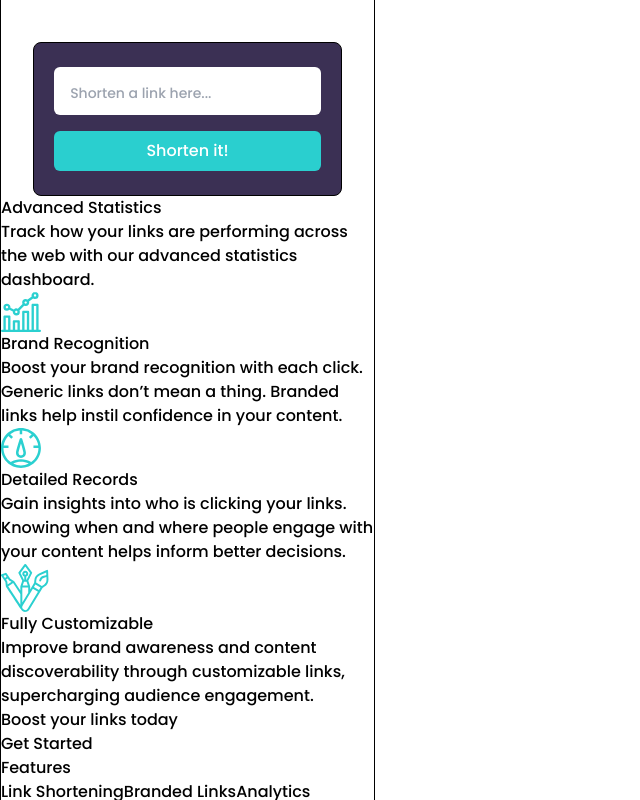
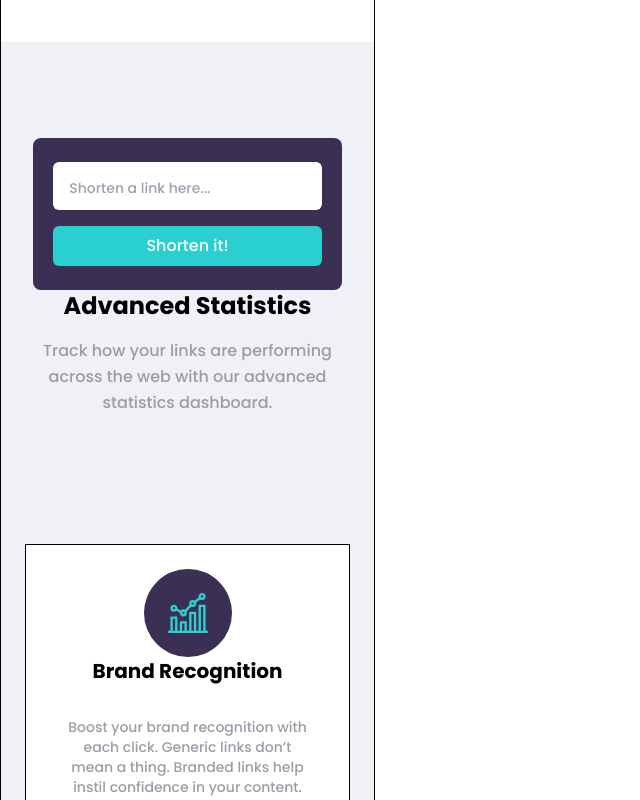
Before and after one commit to Brian-Lin-2/frontend-mentor-url-shortener, a React (Vite) app: page / in a window 1280 px wide. Shown: the part 640-1440 px from the top of the page, without its empty margins (0-640 px from the left). Built offline with nearby package versions, Linux system fonts and the light colour scheme.

Commit message:
Style InfoCard

```diff
--- a/src/components/Body.jsx
+++ b/src/components/Body.jsx
@@ -23,17 +23,18 @@ export default function Body() {
 
   return (
     <>
-      <div>
+      <div className="bg-gray py-24">
         <Shorten />
 
-        <div>
-          <h1>Advanced Statistics</h1>
-          <p>
+        <div className="mx-6 text-center mb-32">
+          <h1 className="font-bold text-2xl mb-4">Advanced Statistics</h1>
+          <p className="text-grayish-violet leading-relaxed">
             Track how your links are performing across the web with our advanced
             statistics dashboard.
           </p>
         </div>
 
+        <div className="border grid grid-cols-1 grid-rows-3 gap-20 mx-6">
           {info.map((info) => {
             return (
               <InfoCard
@@ -45,6 +46,7 @@ export default function Body() {
             );
           })}
         </div>
+      </div>
       <Start />
     </>
   );
--- a/src/components/body/InfoCard.jsx
+++ b/src/components/body/InfoCard.jsx
@@ -1,10 +1,14 @@
 /* eslint-disable react/prop-types */
 export default function InfoCard({ image, title, info }) {
   return (
-    <div>
-      <img src={image} alt="" />
-      <h1>{title}</h1>
-      <p>{info}</p>
+    <div className="flex flex-col items-center text-center bg-white p-6 pb-8">
+      <img
+        className="p-6 bg-dark-violet rounded-full overflow-visible"
+        src={image}
+        alt=""
+      />
+      <h1 className="text-xl font-bold mb-8">{title}</h1>
+      <p className="text-sm text-grayish-violet mx-4">{info}</p>
     </div>
   );
 }
--- a/src/components/body/Shorten.jsx
+++ b/src/components/body/Shorten.jsx
@@ -1,6 +1,6 @@
 export default function Shorten() {
   return (
-    <form className="flex flex-col border items-center bg-dark-violet mx-8 py-6 px-2 rounded-lg">
+    <form className="flex flex-col items-center bg-dark-violet mx-8 py-6 px-2 rounded-lg">
       <input
         className="outline-none w-11/12 mb-4 rounded-md p-4 pb-3 text-sm"
         type="text"
--- a/tailwind.config.js
+++ b/tailwind.config.js
@@ -7,7 +7,7 @@ export default {
         cyan: "hsl(180, 66%, 49%)",
         "dark-violet": "hsl(257, 27%, 26%)",
         red: "hsl(0, 87%, 67%)",
-        gray: "hsl(0, 0%, 75%)",
+        gray: "hsl(223, 28%, 95.1%)",
         "grayish-violet": "hsl(257, 7%, 63%)",
         "v-dark-blue": "hsl(255, 11%, 22%)",
         "v-dark-violet": "hsl(260, 8%, 14%)",
```
Lines whose indentation alone changed are shown as unchanged.
